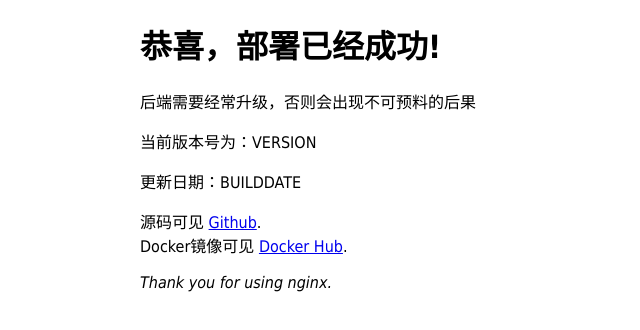
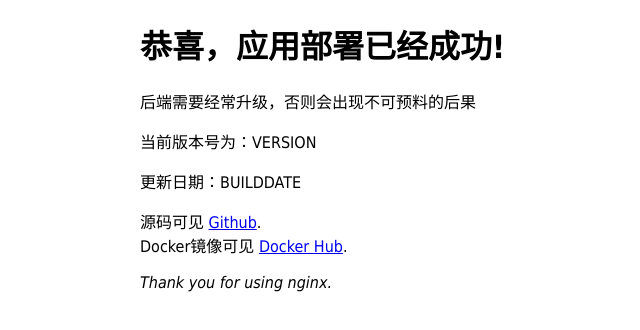
Before and after one commit to WinstonH/v2ray-heroku, a plain HTML site: page index.html in a window 1280 px wide. Shown: the whole page, without its empty margins (220-860 px from the left). Drawn offline with Linux system fonts and the light colour scheme.

Commit message:
Update index.html

```diff
--- a/index.html
+++ b/index.html
@@ -11,7 +11,7 @@
 </style>
 </head>
 <body>
-<h1>恭喜，部署已经成功!</h1>
+<h1>恭喜，应用部署已经成功!</h1>
 <p>后端需要经常升级，否则会出现不可预料的后果</p>
 <p>当前版本号为：VERSION</p>
 <p>更新日期：BUILDDATE</p>
```
